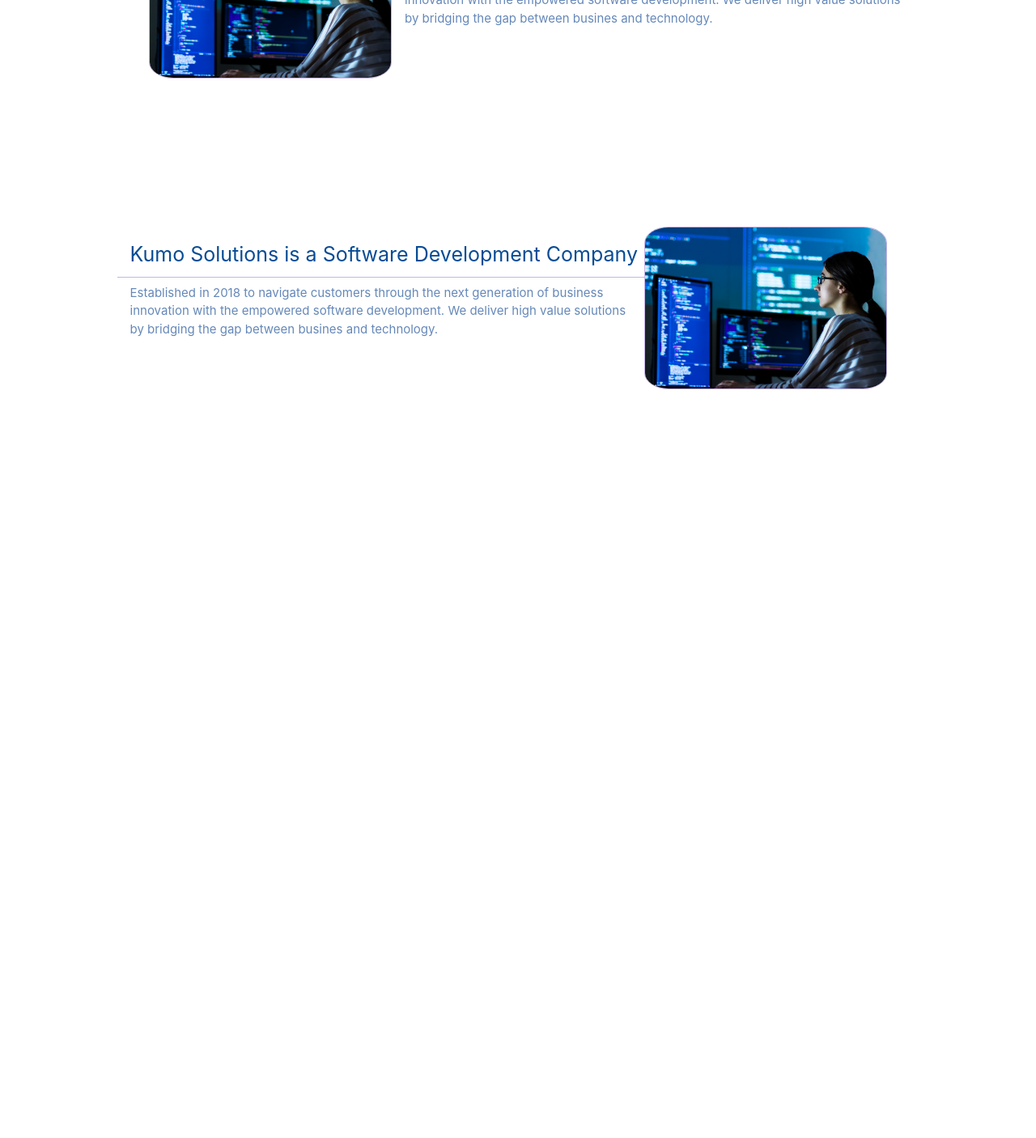
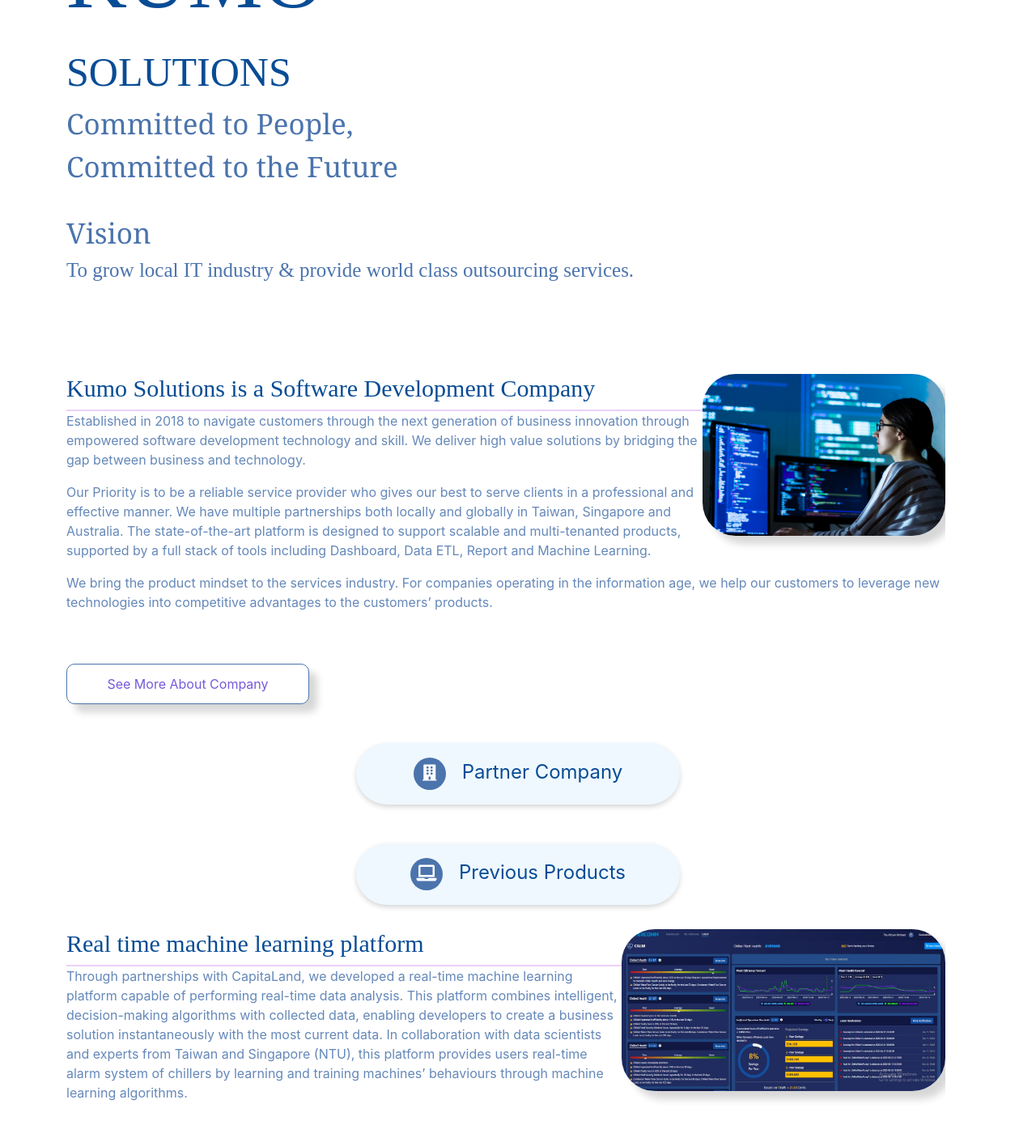
Before and after one commit to pyaemon/Kumo-Website, a React (Create React App) app: page /home in a window 1280 px wide. Shown: the part 200-1606 px from the top of the page at 81% size. Before the commit the page ends 904 px from the top, so only its background shows below. Built offline with nearby package versions, Linux system fonts and the light colour scheme.

Commit message:
home page raw

```diff
--- a/src/Feature/homeParagraph.js
+++ b/src/Feature/homeParagraph.js
@@ -1,51 +1,30 @@
-// import React from "react";
-// import colors from "./colors";
-// import fonts from "./fonts";
+import React from "react";
+import colors from "./colors";
+import fonts from "./fonts";
 
-// const ParagraphThirty = props => {
-//     const { paragraphText, title, imgSrc, imgFloat, imgRadius } = props
+const HomeParagraph = props => {
+    const { data, imgSrc, imgWidth, isReverse, } = props
 
-//     return (
-//         < div style={{ margin: '30px 30px 0 0', overflow: 'auto' }}>
-//             <div style={{ float: 'left' }}><img src={imgSrc} style={{ display: 'block', width: '300px', height: '200px' }} /></div>
-//             <div >
-//                 <h3 style={{ color: '#4B7DB2', }} >{title}</h3>
-//                 <div className="dropdown-divider p-0 m-0" style={{ display: 'block', border: '1px solid #EBD1FA' }}></div>
-//                 <p style={{ color: colors.ParagraphColor }}>{paragraphText}</p>
-//                 <p style={{ color: colors.ParagraphColor }}>{paragraphText}</p>
-//                 <p style={{ color: colors.ParagraphColor }}>{paragraphText}</p>
-//             </div>
+    return (
+        < div style={{ margin: '30px 30px 0 0', overflow: 'auto' }}>
+            <div style={{ float: isReverse ? 'left' : 'right' }}><img src={imgSrc} style={{
+                display: 'block', width: imgWidth,
+                height: '200px',
+                boxShadow: '10px 10px 10px #00000029',
+                borderRadius: '41px',
+                opacity: 1,
 
-//         </div >
-//     )
-// }
+            }} /></div>
+            <div >
+                <h3 style={{ color: '#084C95', textAlign: isReverse ? 'right' : 'left', font: 'normal normal normal 30px/36px Microsoft Sans Serif' }} >{data.title}</h3>
+                <div className="dropdown-divider p-0 m-0" style={{ display: 'block', border: '1px solid #EBD1FA' }}></div>
+                <p style={{ color: colors.ParagraphColor }}>{data.description1}</p>
+                <p style={{ color: colors.ParagraphColor }}>{data.description2}</p>
+                <p style={{ color: colors.ParagraphColor }}>{data.description3}</p>
+            </div>
 
-// export default ParagraphThirty
-
-import React from 'react'
-import Font from './fonts'
-import Color from './colors'
-
-const HomeParagraph = (props) => {
-    const { imgRadius, isReverse, imgSrc, imageWidth, data } = props;
-    return (
-        <div className='col-9'>
-            <div className={`d-flex ${isReverse ? 'flex-row-reverse' : 'flex-row'} flex-xl-nowrap flex-lg-nowrap flex-md-nowrap flex-sm-wrap flex-xs-wrap flex-wrap mx-4`} >
-                <div className='' style={{ display: 'inline-block', verticalAlign: 'top' }}>
-                    <img className='' src={imgSrc} alt="img" style={{ width: imageWidth, borderRadius: imgRadius, border: '1px solid #C5B3E5' }} />
-                </div>
-                <div className='mt-3' style={{ display: 'inline-block' }}>
-                    <div className={`${isReverse && 'text-end me-2'} ms-3`} style={{ whiteSpace: 'nowrap', color: Color.TitleColor, fontSize: Font.heading12, fontWeight: 400 }}>{data.title}</div>
-                    <div className={`dropdown-divider border-0 p-0`} style={{ backgroundColor: '#C5B3E5', height: 1.4}}></div>
-                    <div className='ms-3 me-2' style={{ color: Color.ParagraphColor, fontSize: '15px' }}>
-                        {data.description1}
-                    </div>
-                    <div className='ms-3 me-2' style={{ color: Color.ParagraphColor, fontSize: '15px' }}>
-                        {data.description2}
-                    </div>
-                </div>
-            </div>
-        </div>
+        </div >
     )
 }
-export default HomeParagraph;
+
+export default HomeParagraph
--- /dev/null
+++ b/src/Feature/kumoButtom.js
@@ -0,0 +1,26 @@
+import React from 'react'
+
+
+const KumoButton = (props) => {
+    const { text } = props
+    return (
+        <button type="button" className="btn customeBtn" style={{
+            boxShadow: '10px 10px 10px #00000029',
+            border: '1px solid #4B74AD',
+            borderRadius: '10px',
+            opacity: 1,
+            width: '300px',
+            height: '50px',
+            color: '#775ADA',
+            font: 'normal normal normal 25px/33px Bodoni 72 Smallcaps',
+            backgroundColor: '#FFFFFF',
+            cursor: 'pointer',
+            WebkitTransform: '0.4s', /* Safari */
+            transitionDuration: '0.4s'
+        }}> { text}</button >
+
+
+    )
+}
+
+export default KumoButton
--- a/src/Pages/home.js
+++ b/src/Pages/home.js
@@ -1,30 +1,157 @@
 import React from 'react'
 import ParaFragment from '../Feature/homeParagraph'
 import softdevImg from '../images/softDev.jpg'
-
+import realtimeImg from '../images/ipbem.jpeg'
+import KumoButton from '../Feature/kumoButtom'
 const Home = () => {
     return (
-        <div className="d-flex flex-wrap justify-content-center py-3 my-4" style={{ height: "100vh" }}>
+        <div className="container  py-3 my-4" style={{ height: "100vh" }}>
+            <div style={{
+                color: '#084C95',
+                textAlign: 'left',
+                fontSize: '104px',
+                fontFamily: 'Microsoft Sans Serif'
+            }}>KUMO </div>
+            <div style={{
+                color: '#084C95',
+                textAlign: 'left',
+                fontSize: '50px',
+                fontFamily: 'Microsoft Sans Serif'
+            }}>SOLUTIONS</div>
+            <div style={{
+                color: '#4B74AD',
+                textAlign: 'left',
+                fontSize: '35px',
+                fontFamily: 'Cambria'
+            }}>
+                Committed to People, </div>
+            <div style={{
+                color: '#4B74AD',
+                textAlign: 'left',
+                fontSize: '35px',
+                fontFamily: 'Cambria'
+            }}>Committed to the Future</div>
+            <div style={{
+                color: '#4B74AD',
+                textAlign: 'left',
+                fontSize: '35px',
+                fontFamily: 'Cambria',
+                marginTop: '30px'
+
+            }}>Vision</div>
+
+            <div style={{
+                color: '#4B74AD',
+                textAlign: 'left',
+                fontSize: '25px',
+                fontFamily: 'Microsoft Yi Baiti',
+            }}>To grow local IT industry & provide world class outsourcing services.</div>
+            <div className="d-flex justify-content-center " style={{ marginTop: '80px' }}>
                 <ParaFragment
                     imgSrc={softdevImg}
-                imageWidth={'300px'}
-                imgRadius={'10%'}
                     isReverse={false}
                     data={kumoData}
-            />
-            <ParaFragment
-                imgSrc={softdevImg}
-                imageWidth={'300px'}
-                imgRadius={'10%'}
-                isReverse={true}
-                data={kumoData}
+                    imgWidth={'300px'}
                 />
             </div>
+
+            <div className="d-flex justify-content-start mt-5"> <KumoButton text="See More About Company" /></div>
+            <div className="d-flex justify-content-center mt-5"> <button className="btn" style={{
+                backgroundColor: '#EFF8FE',
+                width: '400px',
+                height: '76px',
+                textAlign: 'center',
+                textAlign: 'center',
+                color: '#084C95',
+                fontSize: '1.5rem',
+                borderRadius: '50px',
+                boxShadow: '0px 3px 6px #00000029',
+
+            }}><div style={{
+                height: '40px',
+                width: '40px',
+                backgroundColor: '#4B74AD',
+                borderRadius: '50%',
+                display: 'inline-block',
+                marginRight: '20px'
+            }}
+            ><i class="fa fa-building" style={{ color: '#ffffff', fontSize: '20px' }}></i> </div>Partner Company</button>
+            </div>
+
+            <div className="d-flex justify-content-center mt-5"> <button className="btn" style={{
+                backgroundColor: '#EFF8FE',
+                width: '400px',
+                height: '76px',
+                textAlign: 'center',
+                textAlign: 'center',
+                color: '#084C95',
+                fontSize: '1.5rem',
+                borderRadius: '50px',
+                boxShadow: '0px 3px 6px #00000029',
+
+            }}><div style={{
+                height: '40px',
+                width: '40px',
+                backgroundColor: '#4B74AD',
+                borderRadius: '50%',
+                display: 'inline-block',
+                marginRight: '20px'
+            }}
+            ><i class="fa fa-laptop" style={{ color: '#ffffff', fontSize: '20px' }}></i> </div>Previous Products</button>
+            </div>
+            <div className="d-flex justify-content-center ">
+                <ParaFragment
+                    imgSrc={realtimeImg}
+                    isReverse={false}
+                    data={productData1}
+                    imgWidth={'400px'}
+                />
+            </div>
+            <div className="d-flex justify-content-center ">
+                <ParaFragment
+                    imgSrc={realtimeImg}
+                    isReverse={true}
+                    data={productData2}
+                    imgWidth={'400px'}
+                />
+            </div>
+            <div className="d-flex justify-content-center ">
+                <ParaFragment
+                    imgSrc={realtimeImg}
+                    isReverse={false}
+                    data={productData3}
+                    imgWidth={'400px'}
+                />
+            </div>
+
+            <div className="d-flex justify-content-start mt-5"> <KumoButton text="See More Products" /></div>
+
+        </div >
     )
 }
 export default Home;
 
 const kumoData = {
     title: 'Kumo Solutions is a Software Development Company',
-    description1: 'Established in 2018 to navigate customers through the next generation of business innovation with the empowered software development. We deliver high value solutions by bridging the gap between busines and technology.'
+    description1: 'Established in 2018 to navigate customers through the next generation of business innovation through empowered software development technology and skill. We deliver high value solutions by bridging the gap between business and technology.',
+    description2: ' Our Priority is to be a reliable service provider who gives our best to serve clients in a professional and effective manner. We have multiple partnerships both locally and globally in Taiwan, Singapore and Australia. The state-of-the-art platform is designed to support scalable and multi-tenanted products, supported by a full stack of tools including Dashboard, Data ETL, Report and Machine Learning.',
+    description3: 'We bring the product mindset to the services industry. For companies operating in the information age, we help our customers to leverage new technologies into competitive advantages to the customers’ products.'
 }
+
+const productData1 = {
+    title: 'Real time machine learning platform',
+    description1: 'Through partnerships with CapitaLand, we developed a real-time machine learning platform capable of performing real-time data analysis. This platform combines intelligent, decision-making algorithms with collected data, enabling developers to create a business solution instantaneously with the most current data. In collaboration with data scientists and experts from Taiwan and Singapore (NTU), this platform provides users real-time alarm system of chillers by learning and training machines’ behaviours through machine learning algorithms.'
+}
+
+
+const productData2 = {
+    title: 'Taiwan Centralized',
+    description1: 'Taiwan Centralized Project for Acbel is the centralized chiller system for monitoring Energy and power consumptions of chillers, cooling towers, zone pumps and etc. It controls multiple sites for saving opportunity and validating measurable saving results by using data visualizations and data driven approaches. It consists of MyApps and User Management system in which MyApps provides five main parts for chiller system and User Management for authorizing user access to the system.',
+    description2: 'The system provides chiller system’s latest information with Map View, consuming side, report analysis and control. For user management, admin can add or edit or delete users and their information and control access limit for each user.'
+}
+
+
+const productData3 = {
+    title: 'CRM Modules',
+    description1: 'Customer Relationship Management (CRM) project was developed to enhance better communication with customers for Australia based company, Brennan IT product Portal. The main objective is to be able to view and manage orders easily. Users can analyse revenue and gross margin by month, products and customers. The system will create daily and monthly catalogues and send mails to relevant customers, sales team and client manager. Moreover, users are able to view reports by product, vendor, month and the system is able to send mails to relevant clients, managers and sale reps.'
+}
```
Also changed, not shown: public/index.html (+12 -6 lines), 1 other file (tests, documents, lock files or other folders). Lines whose indentation alone changed are shown as unchanged.
